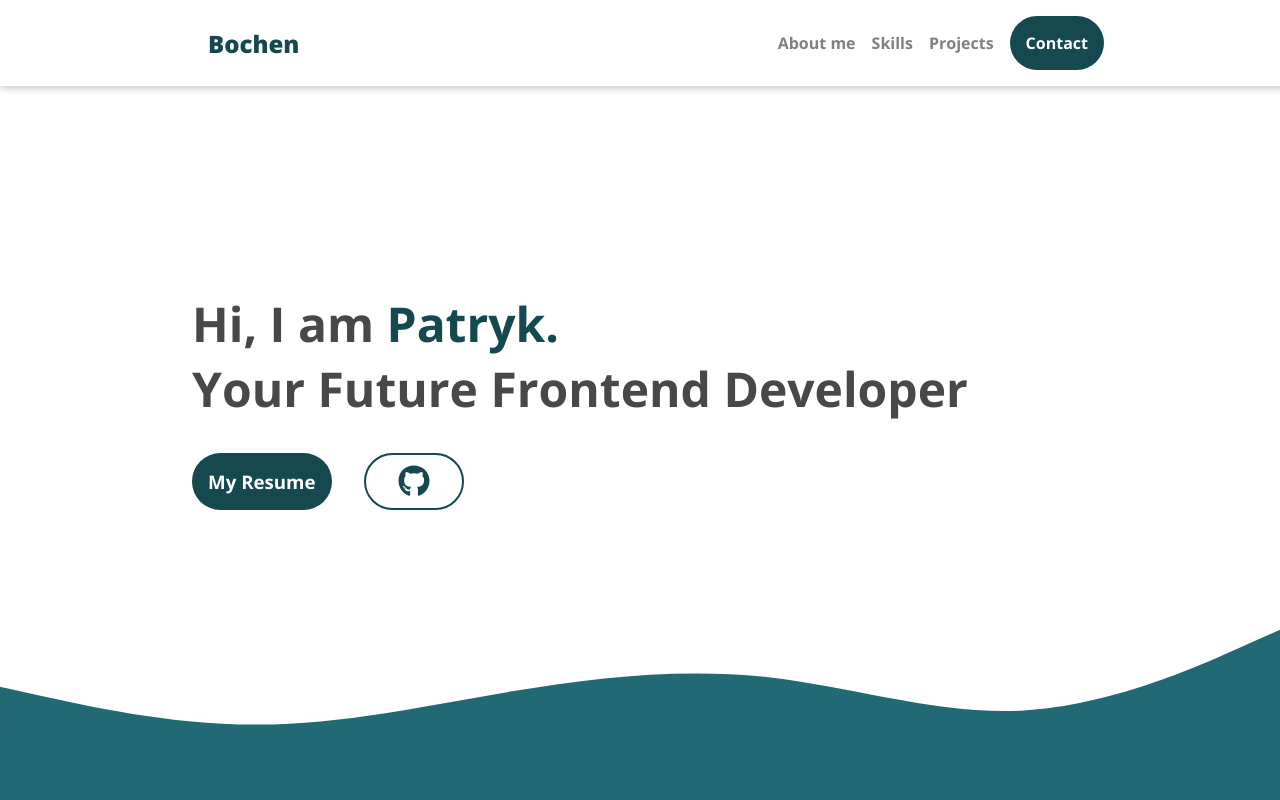
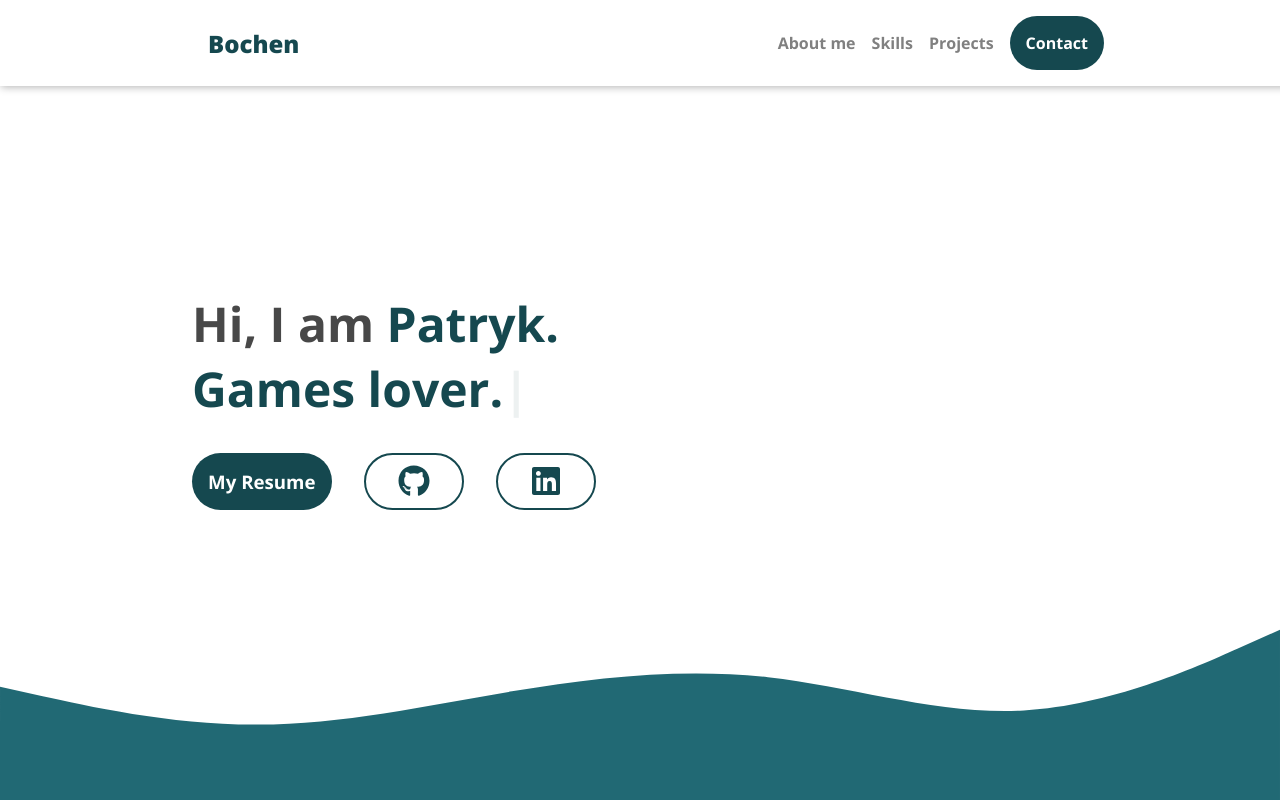
Before and after one commit to Bochen28/my-portfolio, a Next.js app: page / in a window 1280 px wide. Shown: the top 800 px of the page. Built offline with nearby package versions, Linux system fonts and the light colour scheme.

Commit message:
- Added hero animation text for intro - Added back text for projects

```diff
--- a/package.json
+++ b/package.json
@@ -21,9 +21,11 @@
     "react": "18.2.0",
     "react-dom": "18.2.0",
     "sass": "^1.63.6",
+    "typed.js": "^2.0.16",
     "typescript": "5.1.6"
   },
   "devDependencies": {
+    "@types/jquery": "^3.5.18",
     "webpack": "^5.88.2"
   }
 }
--- a/src/app/layout.tsx
+++ b/src/app/layout.tsx
@@ -1,6 +1,5 @@
 import "./globals.sass";
 import type { Metadata } from "next";
-
 
 export const metadata: Metadata = {
   title: "Bochen",
--- a/src/components/projectCard/ProjectCard.tsx
+++ b/src/components/projectCard/ProjectCard.tsx
@@ -7,13 +7,13 @@ import styles from "./projectCard.module.sass";
 import { useState } from "react";
 
 type ProjectProps = {
-  name: string;
+  text: string;
   gitLink: string;
   liveLink: string;
   background: string;
 };
 
-function ProjectCard({ name, gitLink, liveLink, background }: ProjectProps) {
+function ProjectCard({ text, gitLink, liveLink, background }: ProjectProps) {
   const [isReversed, setReversed] = useState(true);
   const toggleReverse = () => {
     setReversed(!isReversed);
@@ -32,7 +32,6 @@ function ProjectCard({ name, gitLink, liveLink, background }: ProjectProps) {
           opacity: isReversed ? "1" : "0",
         }}
       >
-        <h2>{name}</h2>
       </div>
       <div
         className={styles.back}
@@ -40,7 +39,7 @@ function ProjectCard({ name, gitLink, liveLink, background }: ProjectProps) {
           opacity: isReversed ? "0" : "1",
         }}
       >
-        <h2>sample</h2>
+        <h2>{text}</h2>
         <a className={styles.projectBtn} href={gitLink} target="_blank">
           <FontAwesomeIcon icon={faGithub} />
         </a>
--- a/src/components/projectCard/projectCard.module.sass
+++ b/src/components/projectCard/projectCard.module.sass
@@ -38,7 +38,7 @@
     transition: all 0.5s 0.2s
 
     h2
-        flex-basis: 100%
+        width: 90%
         text-align: center
 
 .projectBtn
--- a/src/components/sections/intro/Intro.tsx
+++ b/src/components/sections/intro/Intro.tsx
@@ -1,11 +1,25 @@
+"use client"
+import { useEffect } from "react";
 import { FontAwesomeIcon } from "@fortawesome/react-fontawesome";
-import { faGithub } from "@fortawesome/free-brands-svg-icons";
+import { faGithub, faLinkedin } from "@fortawesome/free-brands-svg-icons";
+import Typed from "typed.js";
 import Wave from "../../svg/BottomWave1";
 import styles from "./intro.module.sass";
 
 const gitICon = <FontAwesomeIcon icon={faGithub} className={styles.icon} />;
+const linkedIn = <FontAwesomeIcon icon={faLinkedin} className={styles.icon} />;
 
 function Intro() {
+  useEffect(() => {
+    const typed = new Typed("#heroText", {
+      strings: ["Web Developer.", "UI/UX Enthusiast.", "Games lover."],
+      typeSpeed: 50,
+      backSpeed: 30,
+      backDelay: 1000,
+      loop: true
+    });
+  });
+
   return (
     <>
       <section id="intro" className={styles.intro}>
@@ -13,17 +27,24 @@ function Intro() {
           <h1>
             Hi, I am <span>Patryk.</span>
             <br />
-            Your Future Frontend Developer
+            <span id="heroText"></span>
           </h1>
           <a className={styles.resume}>
             <h3>My Resume</h3>
           </a>
           <a
-            className={styles.gitBtn}
+            className={styles.btn}
             href="https://github.com/Bochen28"
             target="_blank"
           >
             {gitICon}
+          </a>
+          <a
+            className={styles.btn}
+            href="https://www.linkedin.com/in/patryk-bochenek-6458b4290/"
+            target="_blank"
+          >
+            {linkedIn}
           </a>
         </div>
         <Wave />
--- a/src/components/sections/intro/intro.module.sass
+++ b/src/components/sections/intro/intro.module.sass
@@ -35,7 +35,7 @@
 .resume:active
     filter: brightness(0.8)
 
-.gitBtn
+.btn
     display: flex
     padding: 0 2rem
     border: solid .125rem #15484f
@@ -51,7 +51,7 @@
         path
             color: #15484f
 
-.gitBtn:hover
+.btn:hover
     background: #15484f
 
     svg
--- a/src/components/sections/projects/Projects.tsx
+++ b/src/components/sections/projects/Projects.tsx
@@ -7,19 +7,19 @@ function Projects() {
       <div className={styles.content}>
         <h2 className={styles.heading}>My Projects (click them):</h2>
         <ProjectCard
-          name=""
+          text="A simple web app that helps you control your daily expenses"
           gitLink="https://github.com/Bochen28/Home-Budget"
           liveLink=""
           background="1.png"
         />
         <ProjectCard
-          name=""
+          text="Currency calculator that gets live data from NBP API"
           gitLink="https://github.com/Bochen28/Currency-calculator"
           liveLink=""
           background="2.png"
         />
         <ProjectCard
-          name=""
+          text="Exemplary website"
           gitLink="https://github.com/Bochen28/React-Page-Example"
           liveLink=""
           background="3.png"
```
Also changed, not shown: 1 other file (tests, documents, lock files or other folders).
